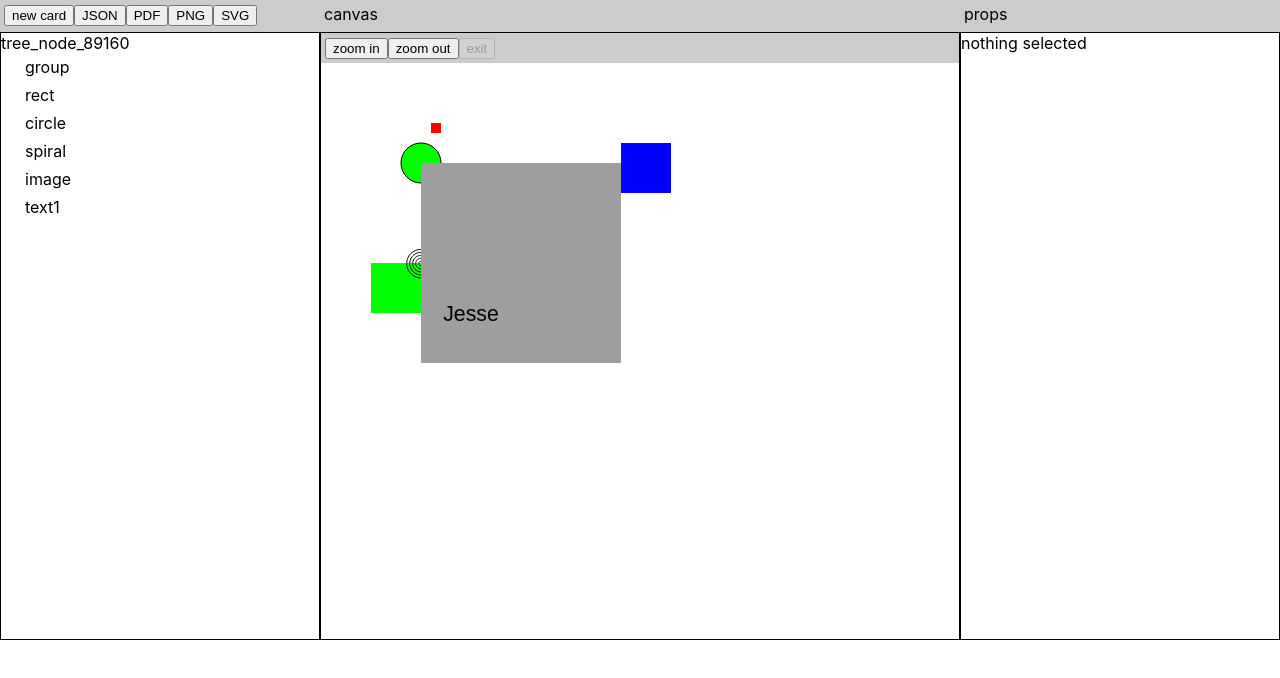
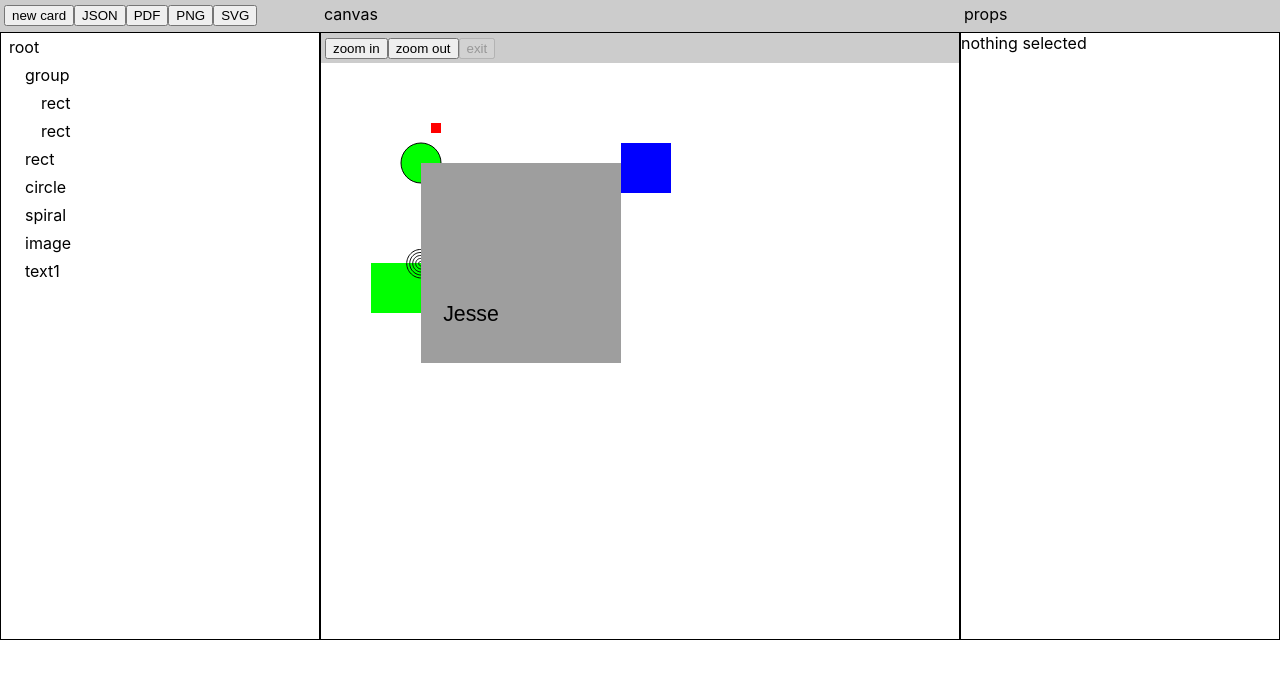
Before and after one commit to joshmarinacci/vized2, a React (Create React App) app: page / in a window 1280 px wide. Shown: the top 678 px of the page. Built offline with nearby package versions, Linux system fonts and the light colour scheme.

Commit message:
improve tree styling and rendering to be fully recursive add page and doc marker components

```diff
--- a/src/App.css
+++ b/src/App.css
@@ -52,7 +52,18 @@
     padding-left: 1rem;
     margin:0;
 }
-
+.tree-children {
+    list-style: none;
+    border: 0px solid red;
+    padding-left: 1rem;
+    margin:0;
+}
+.tree-item-info {
+    padding: 0.25em 0.5em;
+}
+.tree-parent.selected > .tree-item-info {
+    background-color: aquamarine;
+}
 .tree-item {
     border:0px solid blue;
     margin:0;
--- a/src/App.tsx
+++ b/src/App.tsx
@@ -1,10 +1,11 @@
 import React, {useEffect, useRef, useState} from 'react';
 import './App.css';
 import {
+    DocMarker,
     FilledShape,
     FilledShapeName,
     FilledShapeObject,
-    GlobalState,
+    GlobalState, PageMarker,
     Point,
     Rect,
     TreeNode,
@@ -55,6 +56,8 @@ function add_child_to_parent(child:TreeNode, parent:TreeNode):void {
 export function make_default_tree() {
     let root:TreeNode = new TreeNodeImpl()
     root.title = 'root'
+    root.components.push(new DocMarker())
+    root.components.push(new PageMarker())
     root.components.push(new BoundedShapeObject(new Rect(0,0,8.5*100,11*100)))
     root.components.push(new PDFExportBounds("in",1/100))
     root.components.push(new RectShapeObject())
@@ -141,10 +144,16 @@ export function make_default_tree() {
 function make_greeting_card_tree():TreeNode {
     let root:TreeNode = new TreeNodeImpl()
     root.title = 'root'
-    root.components.push(new BoundedShapeObject(new Rect(0,0,8.5*100/2,11*100/2)))
-    root.components.push(new PDFExportBounds("in",1/100))
-    root.components.push(new RectShapeObject())
-    root.components.push(new FilledShapeObject('white'))
+    root.components.push(new DocMarker())
+
+    let page:TreeNode = new TreeNodeImpl()
+    page.title = 'front page'
+    page.components.push(new PageMarker())
+    page.components.push(new BoundedShapeObject(new Rect(0,0,8.5*100/2,11*100/2)))
+    page.components.push(new PDFExportBounds("in",1/100))
+    page.components.push(new RectShapeObject())
+    page.components.push(new FilledShapeObject('white'))
+    add_child_to_parent(page,root)
 
     let text1 = new TreeNodeImpl() as TreeNode
     text1.title = "Text: merry christmas"
@@ -153,7 +162,7 @@ function make_greeting_card_tree():TreeNode {
     text1.components.push(new MovableBoundedShape(text1))
     text1.components.push(new ResizableRectObject(text1))
     text1.components.push(new FilledShapeObject('#00CC00'))
-    add_child_to_parent(text1,root)
+    add_child_to_parent(text1,page)
 
     return root
 }
--- a/src/canvas.tsx
+++ b/src/canvas.tsx
@@ -1,9 +1,10 @@
 import React, {ReactNode, useEffect, useRef, useState} from "react";
 import {
+    DocName,
     GlobalState,
     Handle,
     Movable,
-    MovableName, ParentTranslate, ParentTranslateName,
+    MovableName, PageName, ParentTranslate, ParentTranslateName,
     Point, Resizable, ResizableName,
     TreeNode
 } from "./common";
@@ -140,6 +141,17 @@ class HandleMoveDelegate implements MouseGestureDelegate {
 }
 
 
+function find_first_page(root: TreeNode):TreeNode {
+    if(root.has_component(DocName)) {
+        if(root.has_component(PageName)) return root
+        let pg = root.children.find(ch => ch.has_component(PageName))
+        if(!pg) throw new Error("couldn't find a page child")
+        return pg
+    } else {
+        throw new Error("root isn't a doc!")
+    }
+}
+
 export function CanvasView(props:{root:TreeNode, state:GlobalState}) {
     const [pan_offset, set_pan_offset] = useState(new Point(0,0))
     const [zoom_level, set_zoom_level] = useState(0)
@@ -208,7 +220,8 @@ export function CanvasView(props:{root:TreeNode, state:GlobalState}) {
     },[canvas,pan_offset, zoom_level, props.root, current_root])
 
     useEffect(() => {
-        set_current_root(props.root)
+        let page = find_first_page(props.root)
+        set_current_root(page)
     },[props.root])
 
     useEffect(()=>{
--- a/src/common.ts
+++ b/src/common.ts
@@ -171,6 +171,23 @@ export interface FilledShape extends Component {
     set_color(color:string):void
 }
 
+export const DocName = "DocName"
+export interface Doc extends Component {}
+export class DocMarker implements Doc {
+    name: string;
+    constructor() {
+        this.name = DocName
+    }
+}
+export const PageName = 'PageName'
+export interface Page extends Component {}
+export class PageMarker implements Page {
+    name: string;
+    constructor() {
+        this.name = PageName
+    }
+
+}
 //indicates shape can be moved
 export const MovableName = "MovableName"
 export interface Movable extends Component {
@@ -256,10 +273,12 @@ export class FilledShapeObject implements FilledShape {
 
 const SelectionSystemName = 'SelectionSystemName'
 
-export class SelectionSystem {
+export class SelectionSystem implements System{
     private selection: Set<TreeNode>;
+    name: string;
 
     constructor() {
+        this.name = SelectionSystemName
         this.selection = new Set<TreeNode>()
     }
 
@@ -302,77 +321,6 @@ export abstract class Handle extends Rect {
     }
 }
 
-
-// export class FilledShapePropRenderer implements PropRenderingSystem {
-//     name: string;
-//     private state:GlobalState
-//     private colors: string[];
-//
-//     constructor(state:GlobalState) {
-//         this.name = "FilledShapePropRenderer"
-//         this.state = state
-//         this.colors = [
-//             '#ff00ff','#ff0000',
-//             '#ffff00','#00ff00',
-//             '#00ffff','#0000ff',
-//             '#ffffff','#000000']
-//     }
-//
-//     render_view(comp: Component): HTMLElement {
-//         let size = 20
-//         let w = 100
-//         let wrap = Math.floor(w/size)
-//         const n2xy = (n) => ({
-//             x:n%wrap * size,
-//             y:Math.floor(n/wrap) * 20
-//         })
-//         const xy2n = (xy) => {
-//             let x = Math.floor(xy.x/size)
-//             let y = Math.floor(xy.y/size)
-//             return x + y*wrap
-//         }
-//         let fill:FilledShape = comp as FilledShape
-//         let canvas = document.createElement('canvas')
-//         canvas.width = w
-//         canvas.height = w
-//
-//         const redraw = () => {
-//             let ctx = canvas.getContext('2d')
-//             ctx.fillStyle = 'white'
-//             ctx.fillRect(0,0,canvas.width,canvas.height)
-//             this.colors.forEach((color,i)=>{
-//                 ctx.fillStyle = color
-//                 let pt = n2xy(i)
-//                 ctx.fillRect(pt.x,pt.y,20,20)
-//                 if(color === fill.get_color()) {
-//                     ctx.strokeStyle = 'black'
-//                     ctx.strokeRect(pt.x,pt.y,20,20)
-//                 }
-//             })
-//         }
-//         canvas.addEventListener('click',(e)=>{
-//             let target: HTMLElement = <HTMLElement>e.target
-//             let bounds = target.getBoundingClientRect()
-//             let pt = new Point(e.clientX - bounds.x, e.clientY - bounds.y)
-//             let n = xy2n(pt)
-//             if(n >= 0 && n < this.colors.length) {
-//                 let color = this.colors[n]
-//                 fill.set_color(color)
-//                 this.state.dispatch("prop-change", {})
-//                 redraw()
-//             }
-//         })
-//         redraw()
-//         return canvas
-//     }
-//
-//     supports(name: string): any { return name === FilledShapeName }
-// }
-
-// export function COLOR_PICKER(colors:string[],cb:(v)=>void) {
-//
-// }
-//
 export function forceDownloadBlob(title:string, blob:Blob) {
     console.log("forcing download of",title)
     const a = document.createElement('a')
--- a/src/powerups/group_powerup.ts
+++ b/src/powerups/group_powerup.ts
@@ -49,7 +49,7 @@ import {SVGExporter, treenode_to_SVG} from "../exporters/svg";
 import {cssToPdfColor, PDFExporter, treenode_to_PDF} from "../exporters/pdf";
 
 
-const GroupShapeName = "GroupShapeName"
+export const GroupShapeName = "GroupShapeName"
 export interface GroupShape extends Component {
     get_position():Point
     get_child_bounds(): Rect;
--- a/src/treeview.tsx
+++ b/src/treeview.tsx
@@ -1,19 +1,25 @@
 import {GlobalState, TreeNode} from "./common";
 import React, {useEffect, useState} from "react";
+import {GroupShapeName, GroupShapeObject} from "./powerups/group_powerup";
 
-function TreeItem(props: { node: TreeNode, state: GlobalState }) {
-    let klass = "tree-item"
+
+function TreeParentItem(props: { node: TreeNode, state:GlobalState }) {
+    let klass = "tree-parent"
     if (props.state.selection.has(props.node)) {
         klass += " selected"
     }
-    return <li className={klass} onClick={() => {
-        console.log("selected an item")
+    const on_click = () => {
         props.state.selection.set([props.node])
         props.state.dispatch('selection-change', {})
-    }}>
-        {props.node.title}
-        {/*{props.node.id}*/}
-    </li>
+    }
+    return <div className={klass}>
+        <div className={"tree-item-info"} onClick={on_click}>{props.node.title}</div>
+        <ul className={'tree-children'}>
+            {props.node.children.map((ch, i) => {
+                return <TreeParentItem key={i} node={ch} state={props.state}/>
+            })}
+        </ul>
+    </div>
 }
 
 export function TreeView(props: { root: TreeNode, state: GlobalState }) {
@@ -28,11 +34,6 @@ export function TreeView(props: { root: TreeNode, state: GlobalState }) {
         }
     })
     return <div className={'panel left'}>
-        {props.root.id}
-        <ul className={'tree-view'}>
-            {props.root.children.map((ch, i) => {
-                return <TreeItem key={i} node={ch} state={props.state}/>
-            })}
-        </ul>
+        <TreeParentItem node={props.root} state={props.state}/>
     </div>
 }
```
